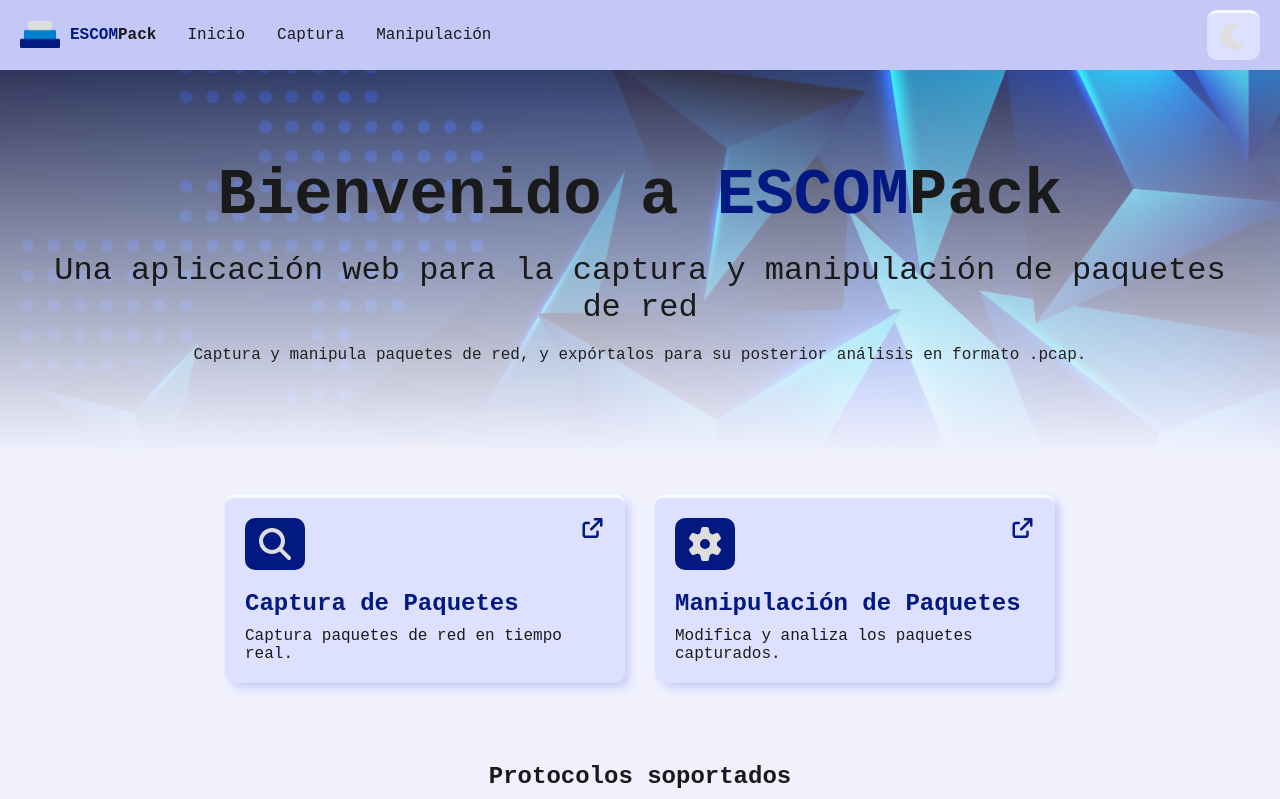
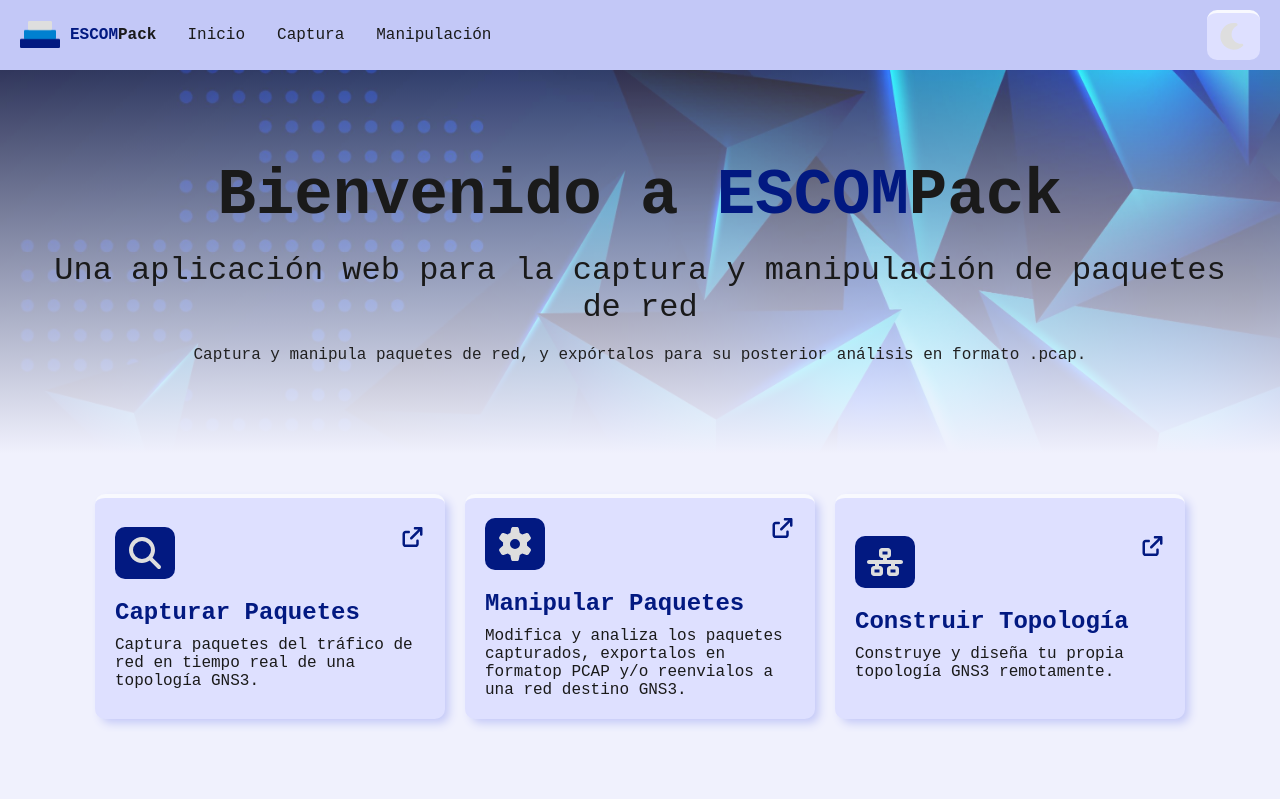
Before and after one commit to Bryan-13-TY/escompack, a React (Vite) app in the folder frontend/: page /home in a window 1280 px wide. Shown: the top 799 px of the page. Built offline with nearby package versions, Linux system fonts and the light colour scheme.

Commit message:
Actualiza la vista principal

```diff
--- a/frontend/src/pages/Home/components/HomeOperationCards/HomeOperationCards.css
+++ /dev/null
@@ -1,33 +0,0 @@
-.home-operation-cards {
-    display: flex;
-    gap: 30px;
-    padding: var(--padding-section-default);
-
-    background-color: var(--color-bg-base);
-}
-
-@media (max-width: 950px) {
-    .home-operation-cards {
-        flex-direction: column;
-        justify-content: center; /* alinea verticalmente */
-    }
-
-    .home-operation-cards .home-operation-card {
-        width: auto;
-        max-width: 100%;
-        min-width: 100%;
-    }
-}
-
-@media (min-width: 950px) {
-    .home-operation-cards {
-        flex-direction: row;
-        justify-content: center; /* alinea horizontalmente */
-        align-items: center; /* alinea verticalmente */
-    }
-
-    .home-operation-cards .home-operation-card {
-        max-width: 400px;
-        min-width: 200px;
-    }
-}
--- /dev/null
+++ b/frontend/src/pages/Home/components/HomeOperationCards/index.css
@@ -0,0 +1,38 @@
+.home-operation-cards {
+    display: flex;
+    gap: 20px;
+    padding: var(--padding-section-default);
+    box-sizing: border-box;
+}
+
+@media (max-width: 900px) {
+    .home-operation-cards {
+        flex-direction: column;
+    }
+
+    .home-operation-cards .home-operation-card {
+        width: 100%;
+    }
+}
+
+@media (min-width: 901px) {
+    .home-operation-cards {
+        flex-direction: row;
+        justify-content: center; /* alinea horizontalmente */
+        align-items: stretch; /* asegura que tengan el mismo height */
+    }
+
+    .home-operation-cards .home-operation-card {
+        /*
+        flex: grow shrink basis;
+        - flex-grow: 1 (permite crecer y ocupar espacio disponible)
+        - flex-shrink: 1 (permite encogerce cunado el viewport se reduce)
+        - flex-basis: 0 (distribución equitativa del espacio)
+        */
+        flex: 1 1 0;
+
+        /* límites de ancho */
+        min-width: 250px;
+        max-width: 350px;
+    }
+}
--- a/frontend/src/pages/Home/components/HomeOperationCards/index.jsx
+++ b/frontend/src/pages/Home/components/HomeOperationCards/index.jsx
@@ -1,8 +1,8 @@
-import { faMagnifyingGlass, faGear, faHammer } from '@fortawesome/free-solid-svg-icons';
+import { faMagnifyingGlass, faGear, faHammer, faNetworkWired } from '@fortawesome/free-solid-svg-icons';
 
 import OperationCard from '../../../../components/OperationCard';
 
-import './HomeOperationCards.css';
+import './index.css';
 
 /**
  * Componente que renderiza la sección de las tarjetas de operación
@@ -15,14 +15,20 @@ function HomeOperationCards() {
         <section className='home-operation-cards'>
             <OperationCard
                 icon={faMagnifyingGlass}
-                title='Captura de Paquetes'
-                description='Captura paquetes de red en tiempo real.'
+                title='Capturar Paquetes'
+                description='Captura paquetes del tráfico de red en tiempo real de una topología GNS3.'
                 pageLink='/capture'
             />
             <OperationCard
                 icon={faGear}
-                title='Manipulación de Paquetes'
-                description='Modifica y analiza los paquetes capturados.'
+                title='Manipular Paquetes'
+                description='Modifica y analiza los paquetes capturados, exportalos en formatop PCAP y/o reenvialos a una red destino GNS3.'
+                pageLink='/manipulation'
+            />
+            <OperationCard
+                icon={faNetworkWired}
+                title='Construir Topología'
+                description='Construye y diseña tu propia topología GNS3 remotamente.'
                 pageLink='/manipulation'
             />
         </section>
--- a/frontend/src/pages/Home/components/HomeProtocolCards/index.jsx
+++ b/frontend/src/pages/Home/components/HomeProtocolCards/index.jsx
@@ -24,6 +24,8 @@ function HomeProtocolCards() {
                         acronym={protocol.acronym}
                         rep={protocol.rep}
                         description={protocol.description}
+                        layer={protocol.layer}
+                        layer_icon={protocol.layer_icon}
                     />
                 ))}
             </div>
```
